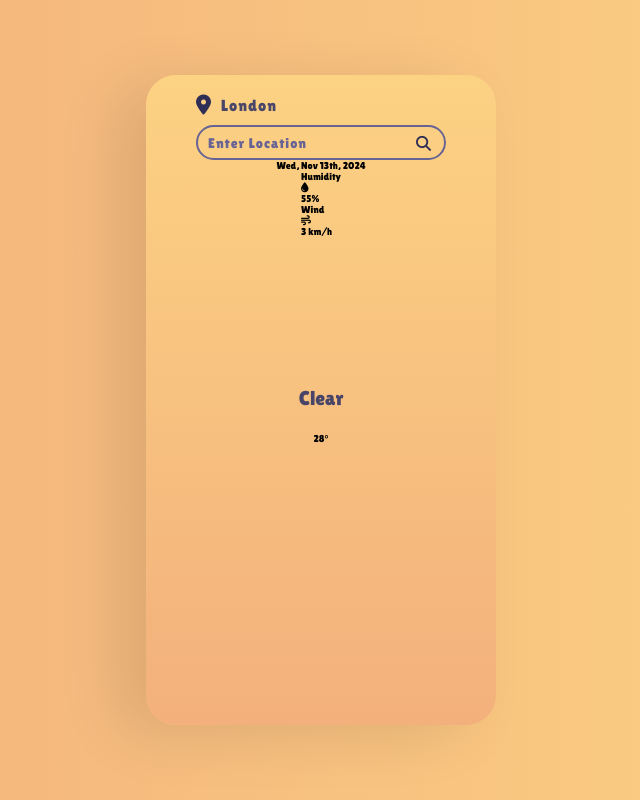
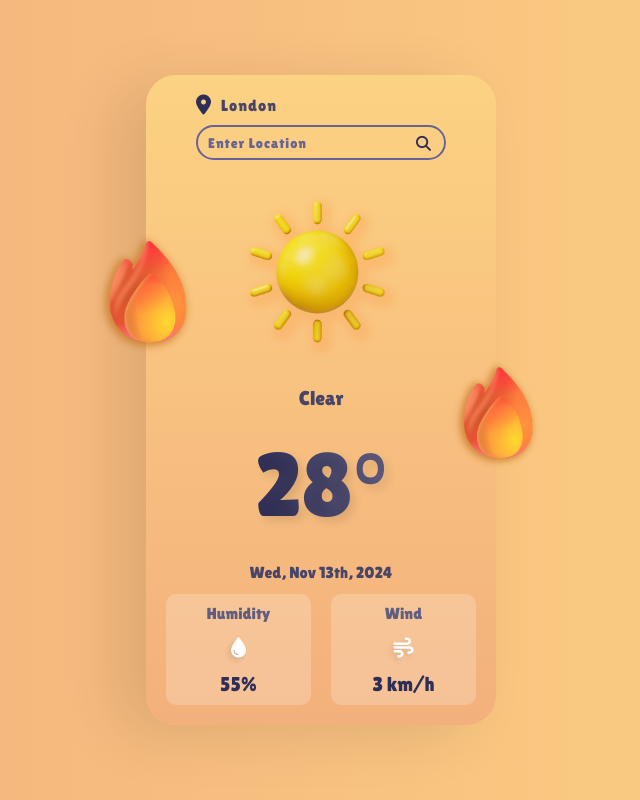
Before and after one commit to Universe-Man/Weather-App, a React (Vite) app: page / in a window 1280 px wide. Shown: the whole page, without its empty margins (319-959 px from the left). Built offline with nearby package versions, Linux system fonts and the light colour scheme.

Commit message:
finished styling

```diff
--- a/src/styles/WeatherApp.css
+++ b/src/styles/WeatherApp.css
@@ -5,10 +5,11 @@
   display: flex;
   justify-content: center;
   align-items: center;
+  overflow: hidden;
 }
 
 .weather img {
-  display: none;
+  margin-top: -9rem;
 }
 
 .weather-app {
@@ -97,4 +98,52 @@
   top: 55%;
   left: 50%;
   transform: translateX(-50%);
+  font-size: 9rem;
+  background-image: linear-gradient(to right, #2f2e57, #605d80);
+  -webkit-background-clip: text;
+  -webkit-text-fill-color: transparent;
+  text-shadow: 0.5rem 0.5rem 1rem rgba(0, 0, 0, 0.1);
 }
+
+.weather-date {
+  position: absolute;
+  bottom: 22%;
+  font-size: 1.6rem;
+  color: #484569;
+}
+
+.weather-data {
+  width: 100%;
+  position: absolute;
+  bottom: 2rem;
+  display: flex;
+  column-gap: 2rem;
+  padding: 0 2rem;
+}
+
+.weather-data > div {
+  flex: 1;
+  display: flex;
+  flex-direction: column;
+  align-items: center;
+  row-gap: 1.5rem;
+  background-color: rgba(255, 255, 255, 0.2);
+  padding: 1rem;
+  border-radius: 1rem;
+}
+
+.data-name {
+  font-size: 1.6rem;
+  color: #605d80;
+}
+
+.weather-data i {
+  font-size: 2rem;
+  color: #fff;
+  text-shadow: -0.3rem 0.3rem 0.5rem rgba(0, 0, 0, 0.1);
+}
+
+.data {
+  font-size: 2rem;
+  color:#2f2e57
+}
```
